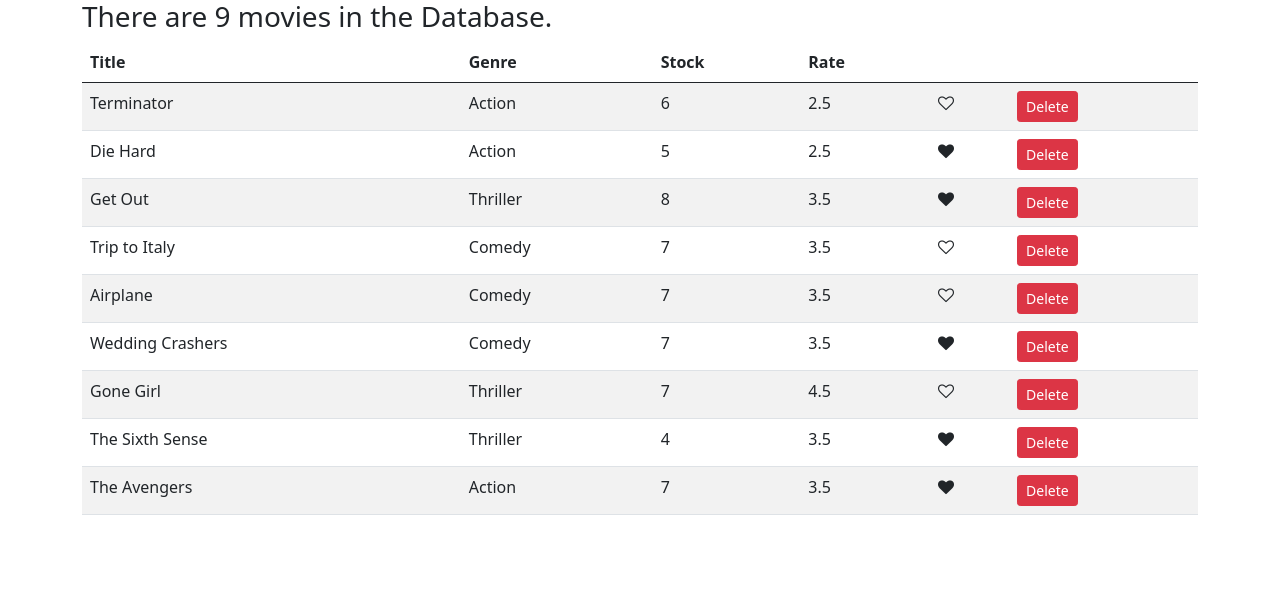
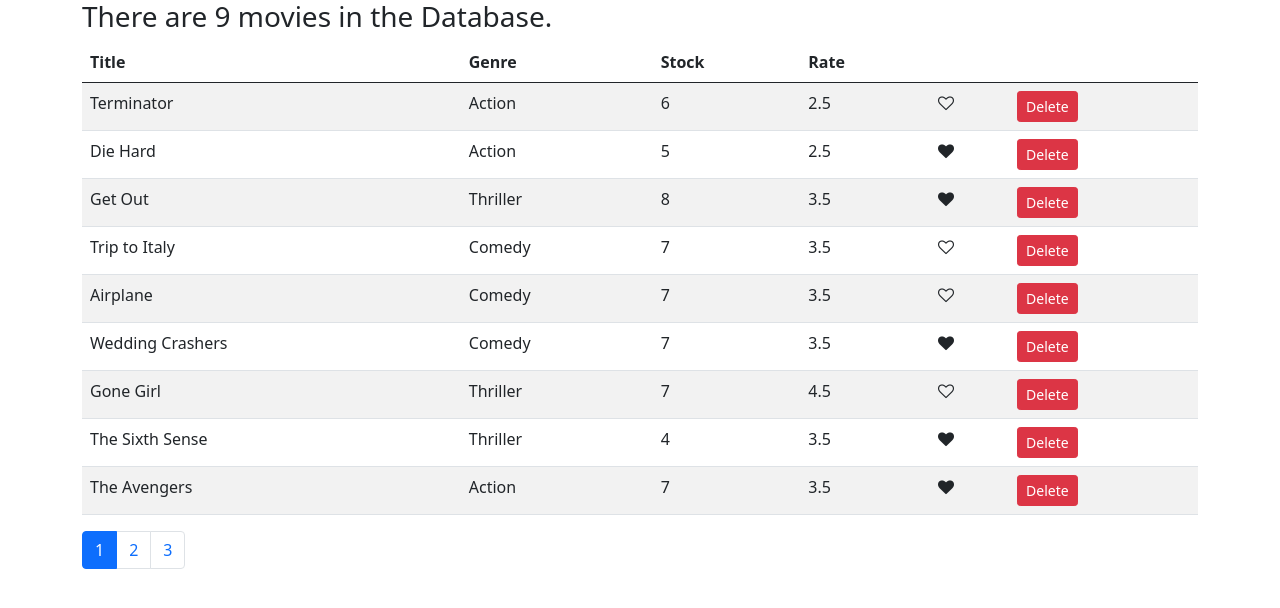
Before and after one commit to SKeerthi02/React-Vidly, a React (Create React App) app: page / in a window 1280 px wide. Shown: the top 608 px of the page. Built offline with nearby package versions, Linux system fonts and the light colour scheme.

Commit message:
setting up for pagination UI

```diff
--- a/package.json
+++ b/package.json
@@ -8,6 +8,7 @@
     "@testing-library/user-event": "^12.8.3",
     "bootstrap": "^5.0.1",
     "font-awesome": "^4.7.0",
+    "lodash": "^4.17.21",
     "react": "^17.0.2",
     "react-dom": "^17.0.2",
     "react-scripts": "4.0.3",
--- /dev/null
+++ b/src/components/common/paginationComponent.jsx
@@ -0,0 +1,28 @@
+import React, {Component} from 'react';
+import _ from "lodash";
+
+const PaginationComponent = props => {
+        const {totalCount, pageSize, onPageChange, currentPage} = props
+        const pagesCount = Math.ceil( totalCount/ pageSize);
+        console.log(pagesCount)
+
+        if (pagesCount <= 1 ) return null
+        const pages = _.range(1, pagesCount+1);
+
+        return (
+            <div>
+                <nav>
+                    <ul className="pagination">
+                        { pages.map(page =>(
+                            <li key = {page} className={ currentPage === page? "page-item active": "page-item"}>
+                                <a className="page-link" onClick={() => onPageChange(page)}>{page}</a>
+                            </li>
+                        ))}
+                    </ul>
+                </nav>
+            </div>
+        );
+    }
+
+
+export default PaginationComponent;
--- a/src/components/movies.jsx
+++ b/src/components/movies.jsx
@@ -1,11 +1,14 @@
 import React, {Component} from 'react';
 import {getMovies} from "../services/fakeMovieService";
 import LikeComponent from "./common/likeComponent";
+import PaginationComponent from "./common/paginationComponent";
 
 class Movies extends Component {
 
     state = {
-        movies : getMovies()
+        movies : getMovies(),
+        pageSize: 4,
+        currentPage: 1,
     }
 
     handleDelete = movie => {
@@ -20,7 +23,14 @@
         this.setState({movies})
     }
 
+    handlePageChange = page =>{
+        const currentPage = page;
+        this.setState({ currentPage} );
+    };
+
     render() {
+        console.log(this.state.movies.length)
+        const {pageSize, currentPage } = this.state;
         return (
             <div>
                 <div className="example-container">
@@ -50,6 +60,12 @@
                     )}
                     </tbody>
                 </table>
+                <PaginationComponent
+                    totalCount = {this.state.movies.length}
+                    pageSize ={pageSize}
+                    currentPage = {currentPage}
+                    onPageChange = {this.handlePageChange}
+                    />
             </div>
         );
     }
```
